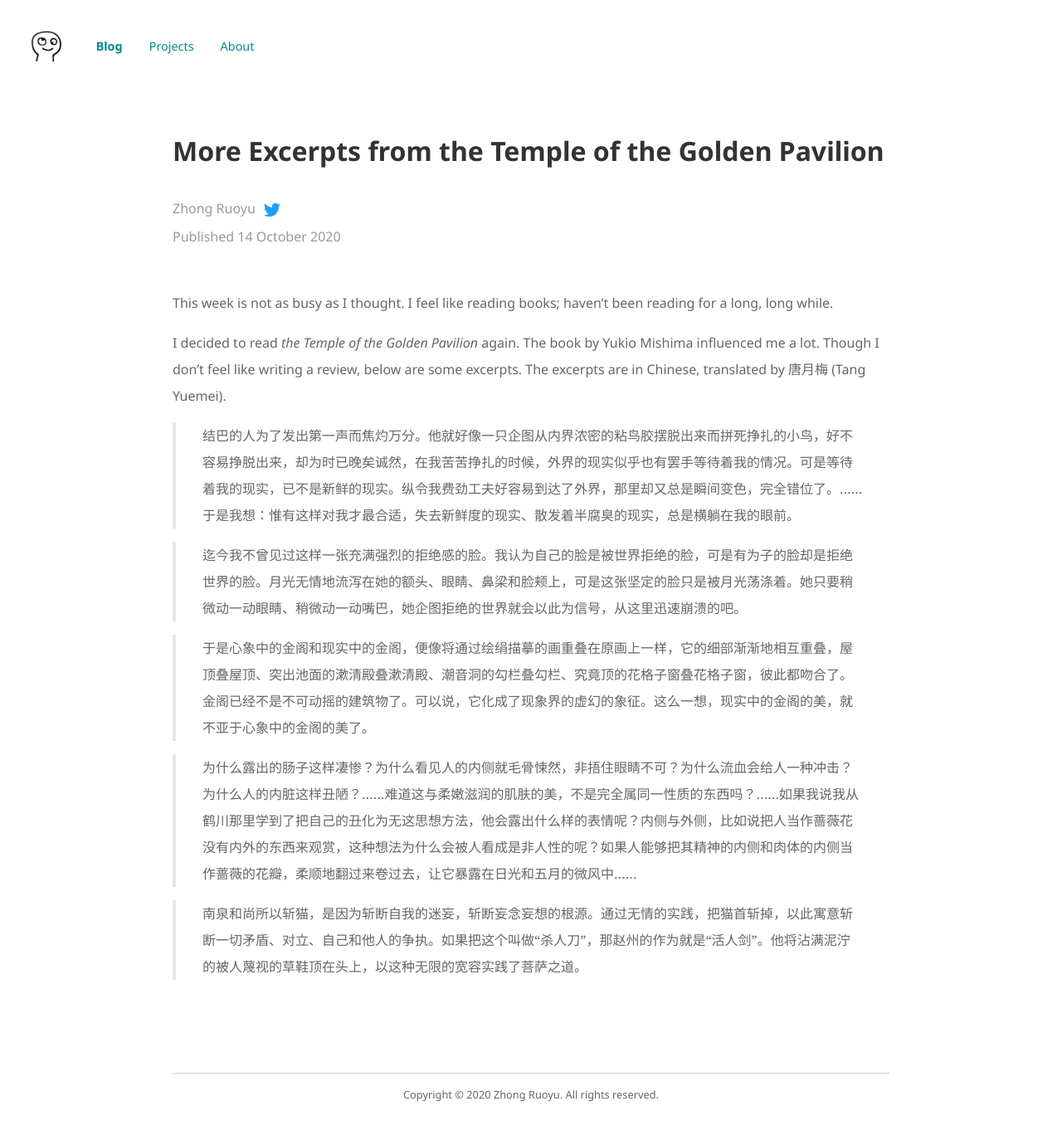
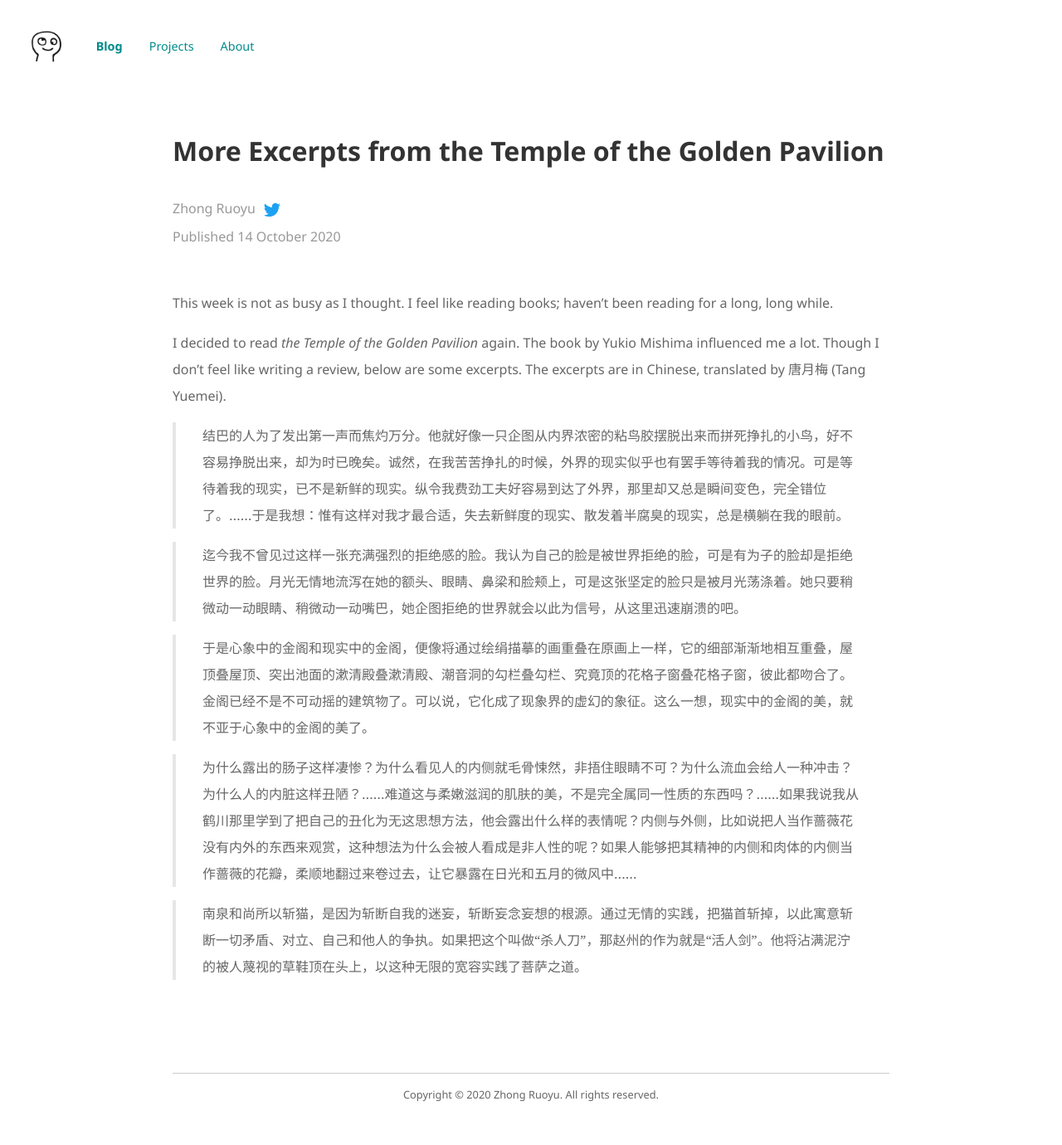
Before and after one commit to ZhongRuoyu/ruoyu.xyz, a Jekyll site: the page built from _posts/2020-10-14-temple-of-the-golden-pavilion.md, in a window 1280 px wide. Shown: the whole page at 83% size. Built offline with Jekyll 4.4.1, drawn with Linux system fonts in a browser that asks for light colours.

Commit message:
Typo fixed

```diff
--- a/_posts/2020-10-14-temple-of-the-golden-pavilion.md
+++ b/_posts/2020-10-14-temple-of-the-golden-pavilion.md
@@ -9,7 +9,7 @@ This week is not as busy as I thought. I feel like reading books; haven't been r
 
 I decided to read *the Temple of the Golden Pavilion* again. The book by Yukio Mishima influenced me a lot. Though I don't feel like writing a review, below are some excerpts. The excerpts are in Chinese, translated by 唐月梅 (Tang Yuemei).
 
-> 结巴的人为了发出第一声而焦灼万分。他就好像一只企图从内界浓密的粘鸟胶摆脱出来而拼死挣扎的小鸟，好不容易挣脱出来，却为时已晚矣诚然，在我苦苦挣扎的时候，外界的现实似乎也有罢手等待着我的情况。可是等待着我的现实，已不是新鲜的现实。纵令我费劲工夫好容易到达了外界，那里却又总是瞬间变色，完全错位了。……于是我想：惟有这样对我才最合适，失去新鲜度的现实、散发着半腐臭的现实，总是横躺在我的眼前。
+> 结巴的人为了发出第一声而焦灼万分。他就好像一只企图从内界浓密的粘鸟胶摆脱出来而拼死挣扎的小鸟，好不容易挣脱出来，却为时已晚矣。诚然，在我苦苦挣扎的时候，外界的现实似乎也有罢手等待着我的情况。可是等待着我的现实，已不是新鲜的现实。纵令我费劲工夫好容易到达了外界，那里却又总是瞬间变色，完全错位了。……于是我想：惟有这样对我才最合适，失去新鲜度的现实、散发着半腐臭的现实，总是横躺在我的眼前。
 
 > 迄今我不曾见过这样一张充满强烈的拒绝感的脸。我认为自己的脸是被世界拒绝的脸，可是有为子的脸却是拒绝世界的脸。月光无情地流泻在她的额头、眼睛、鼻梁和脸颊上，可是这张坚定的脸只是被月光荡涤着。她只要稍微动一动眼睛、稍微动一动嘴巴，她企图拒绝的世界就会以此为信号，从这里迅速崩溃的吧。
 
```
